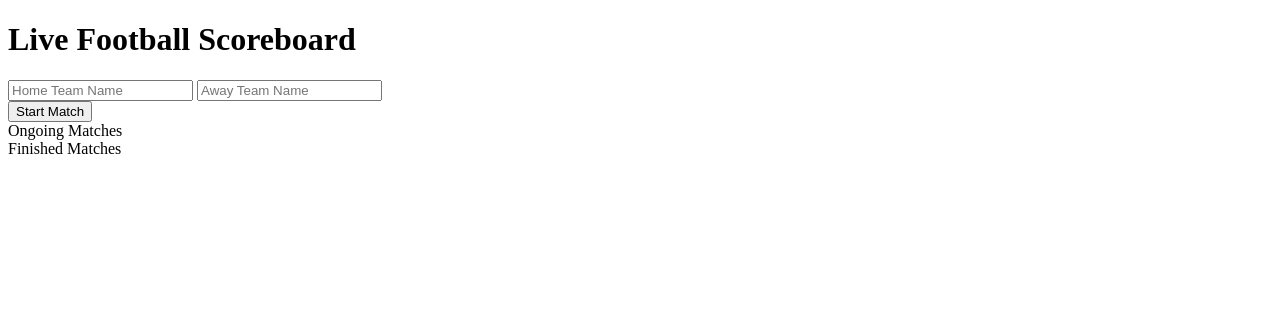
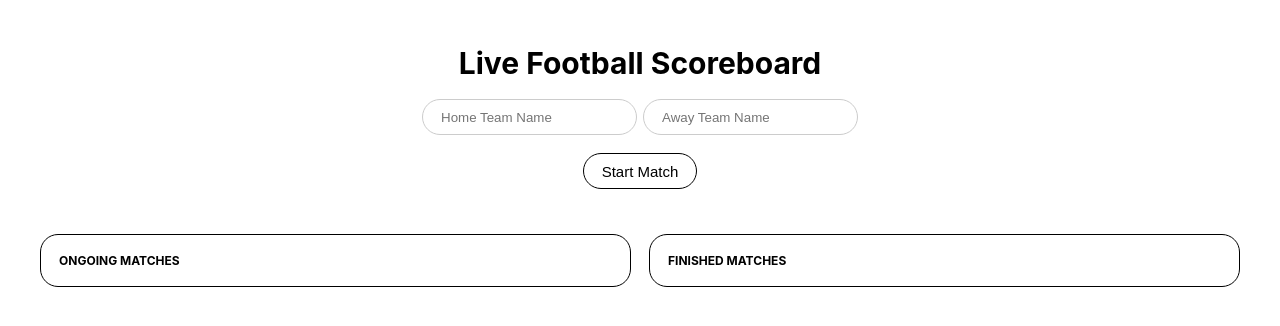
Before and after one commit to davidrepository/live-football-scoreboard-oo, a plain HTML site: page client/index.html in a window 1280 px wide. Drawn offline with nearby package versions, Linux system fonts and the light colour scheme; no server answers.

Commit message:
App styles

```diff
--- /dev/null
+++ b/client/css/global.css
@@ -0,0 +1,71 @@
+:root {
+  --radius-pill: 999px;
+}
+
+* {
+  box-sizing: border-box;
+  margin: 0;
+  padding: 0;
+}
+
+html {
+  font-size: 62.5%;
+  color: #000;
+  font-family: Inter, sans-serif;
+  -webkit-font-smoothing: antialiased;
+}
+
+html,
+body {
+  min-height: 100%;
+}
+
+h1 {
+  font-size: 3rem;
+}
+
+h2 {
+  font-size: 2.4rem;
+}
+
+h3 {
+  font-size: 1.8rem;
+}
+
+div:empty {
+  display: none;
+}
+
+.button {
+  border: none;
+  background: transparent;
+  font-size: 1.5rem;
+  border: 1px solid #000;
+  border-radius: var(--radius-pill);
+  cursor: pointer;
+  padding: 0.6rem 1.8rem;
+  height: 3.6rem;
+}
+
+.button.button--primary {
+  border: 1px solid #000;
+  color: #000;
+}
+
+.button.button--danger {
+  color: red;
+  border: 1px solid red;
+}
+
+.input {
+  border: 1px solid #ccc;
+  border-radius: var(--radius-pill);
+  padding: 0.6rem 1.8rem;
+  outline: none;
+  height: 3.6rem;
+  width: 100%;
+}
+
+.input:focus {
+  border-color: #000;
+}
--- /dev/null
+++ b/client/css/match.css
@@ -0,0 +1,37 @@
+.match {
+  border-radius: 0.9rem;
+  padding: 1.2rem;
+  background-color: rgba(0, 0, 0, 0.24);
+  display: flex;
+  flex-direction: column;
+  gap: 1.2rem;
+}
+
+.match__input {
+  display: flex;
+  gap: 0.6rem;
+}
+
+.match__cta {
+  display: flex;
+  gap: 0.6rem;
+}
+
+.match-form {
+  display: flex;
+  flex-direction: column;
+  align-items: center;
+  gap: 1.8rem;
+  padding: 4.5rem 0;
+}
+
+.match-form .match-form__inputs {
+  display: flex;
+  gap: 0.6rem;
+}
+
+.matches {
+  display: flex;
+  flex-direction: column;
+  gap: 0.6rem;
+}
--- /dev/null
+++ b/client/css/style.css
@@ -0,0 +1,41 @@
+.container {
+  text-align: center;
+  font-family: Arial, sans-serif;
+}
+.cards {
+  display: grid;
+  grid-template-columns: 1fr;
+  gap: 1.8rem;
+}
+
+@media (min-width: 750px) {
+  .cards {
+    grid-template-columns: 1fr 1fr;
+  }
+}
+
+.card {
+  padding: 1.8rem;
+  /* background-color: lightblue; */
+  border: 1px solid #000;
+  border-radius: 1.8rem;
+  display: flex;
+  flex-direction: column;
+  gap: 1.8rem;
+}
+
+.card span {
+  font-size: 1.2rem;
+  text-transform: uppercase;
+  font-weight: bold;
+}
+
+.section {
+  padding-left: 1.8rem;
+  padding-right: 1.8rem;
+}
+
+.section__inner {
+  max-width: 120rem;
+  margin: 0 auto;
+}
--- a/client/index.html
+++ b/client/index.html
@@ -3,7 +3,10 @@
   <head>
     <meta charset="UTF-8" />
     <meta name="viewport" content="width=device-width, initial-scale=1.0" />
-    <title>Document</title>
+    <title>Live Football Scoreboard</title>
+    <link rel="stylesheet" href="./css/global.css" />
+    <link rel="stylesheet" href="./css/style.css" />
+    <link rel="stylesheet" href="./css/match.css" />
   </head>
   <body>
     <div class="section">
```
